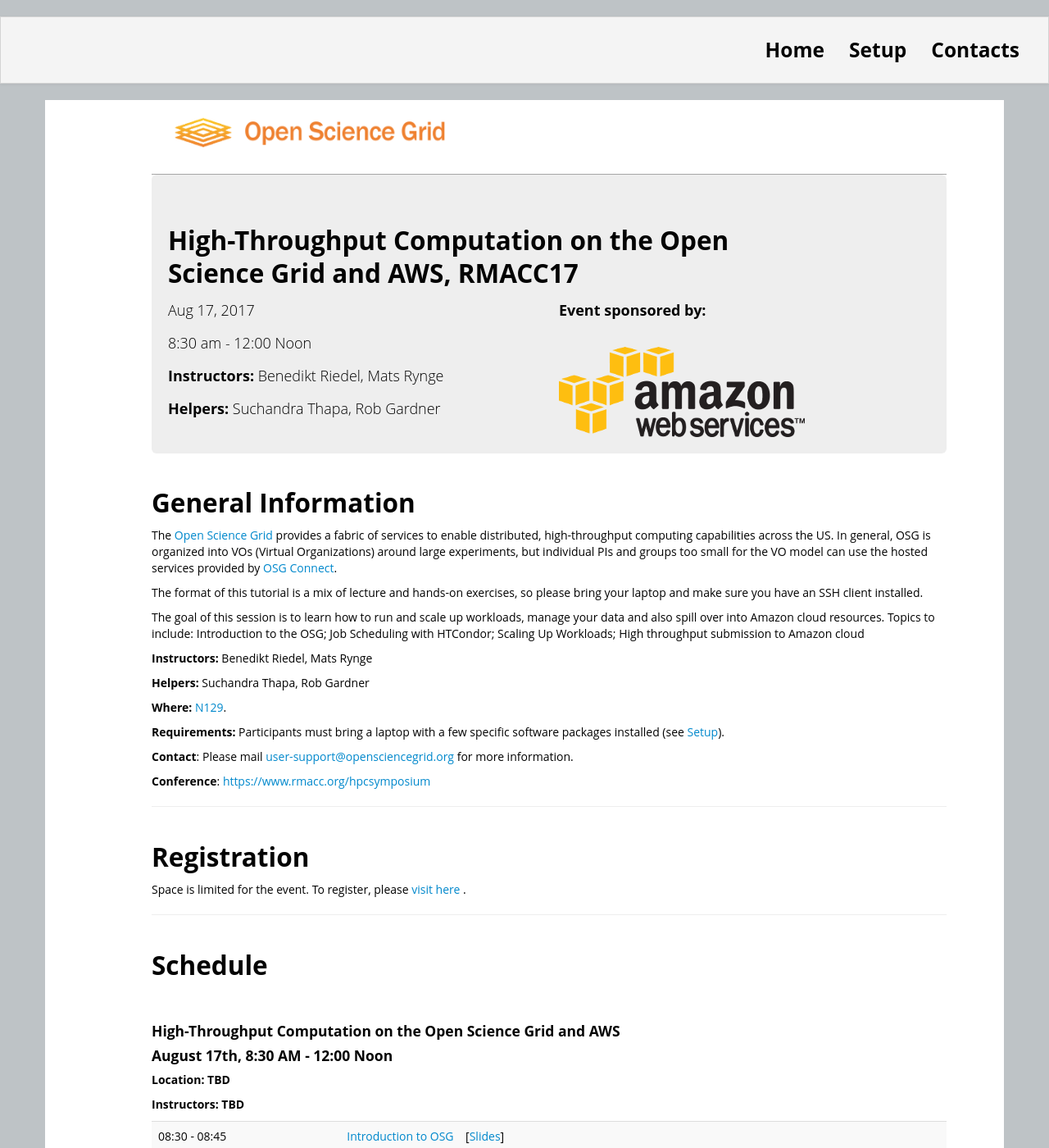
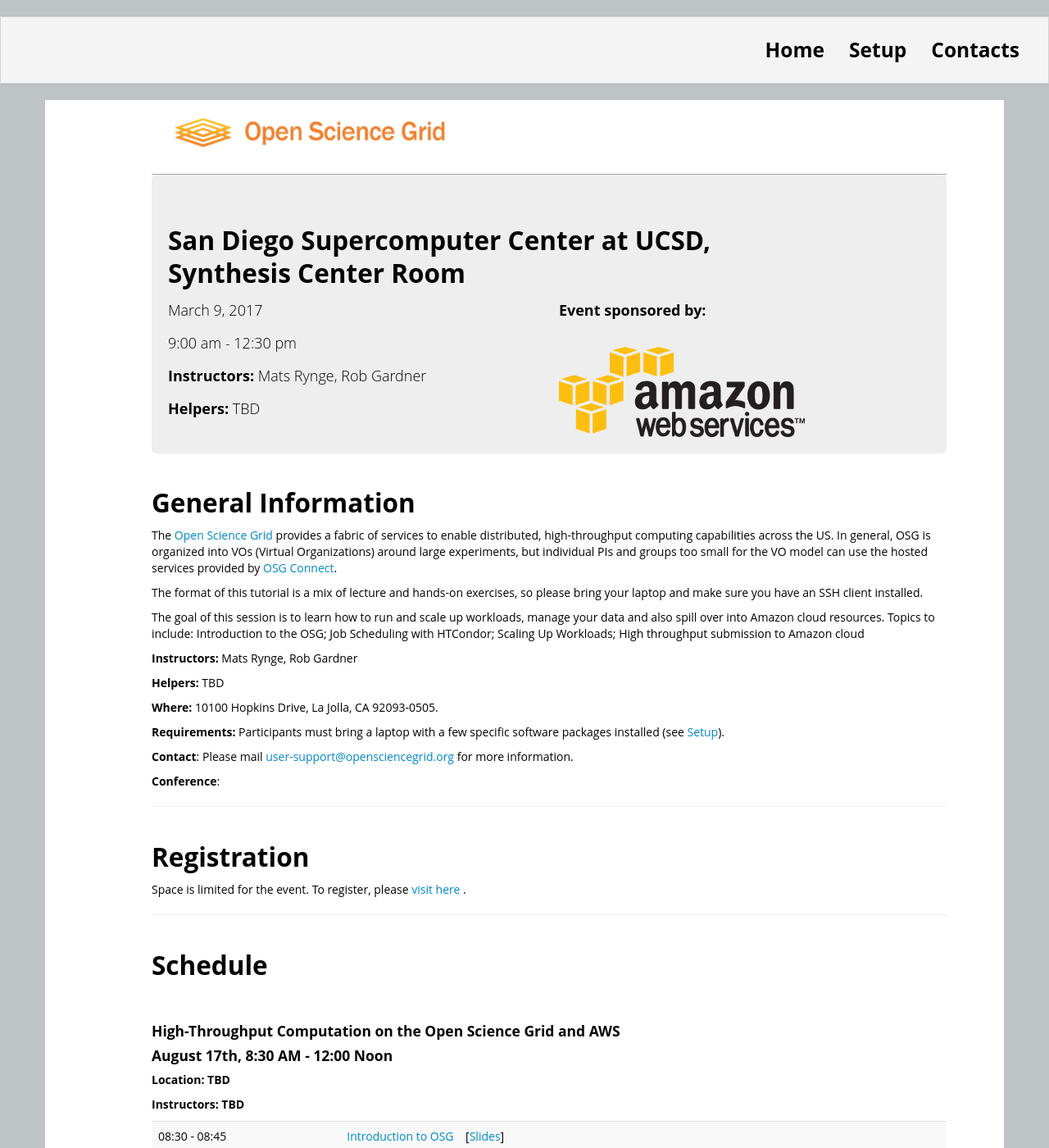
Before and after one commit to SWC-OSG-Workshop/OSG-UserTraining-AHM18, a Jekyll site: the page built from index.html, in a window 1280 px wide and 1400 px high. Shown: the whole window at 82% size. Built offline with Jekyll 4.4.1, drawn with Linux system fonts in a browser that asks for light colours.

Commit message:
adding venue

```diff
--- a/index.html
+++ b/index.html
@@ -1,19 +1,17 @@
 ---
 layout: workshop
 root: .
-venue: High-Throughput Computation on the Open Science Grid and AWS, RMACC17
-address: <a href="https://rmacc2017hpcsymposium.sched.com/venue/N129">N129</a>
+venue: San Diego Supercomputer Center at UCSD, Synthesis Center Room
+address: 10100 Hopkins Drive, La Jolla, CA 92093-0505
 country: United States
-humandate: Aug 17, 2017
-humantime: 8:30 am - 12:00 Noon
-startdate: 2017-08-17
-enddate: 2017-08-17
-latlng: 40.0096095,-105.2444736
-conference: https://www.rmacc.org/hpcsymposium
-registration: https://www.rmacc.org/hpcsymposium/registration
-instructor: ["Benedikt Riedel, Mats Rynge"]
-helper: ["Suchandra Thapa, Rob Gardner"]
-
+humandate: March 9, 2017
+humantime: 9:00 am - 12:30 pm
+startdate: MAR-09-2017
+enddate: MAR-09-2017
+latlng: 32.884308, -117.239978
+registration: https://www.eventbrite.com/e/osg-user-training-tickets-31888933659
+instructor: ["Mats Rynge, Rob Gardner"]
+helper: ["TBD"]
 contact: user-support@opensciencegrid.org
 ---
 
```
